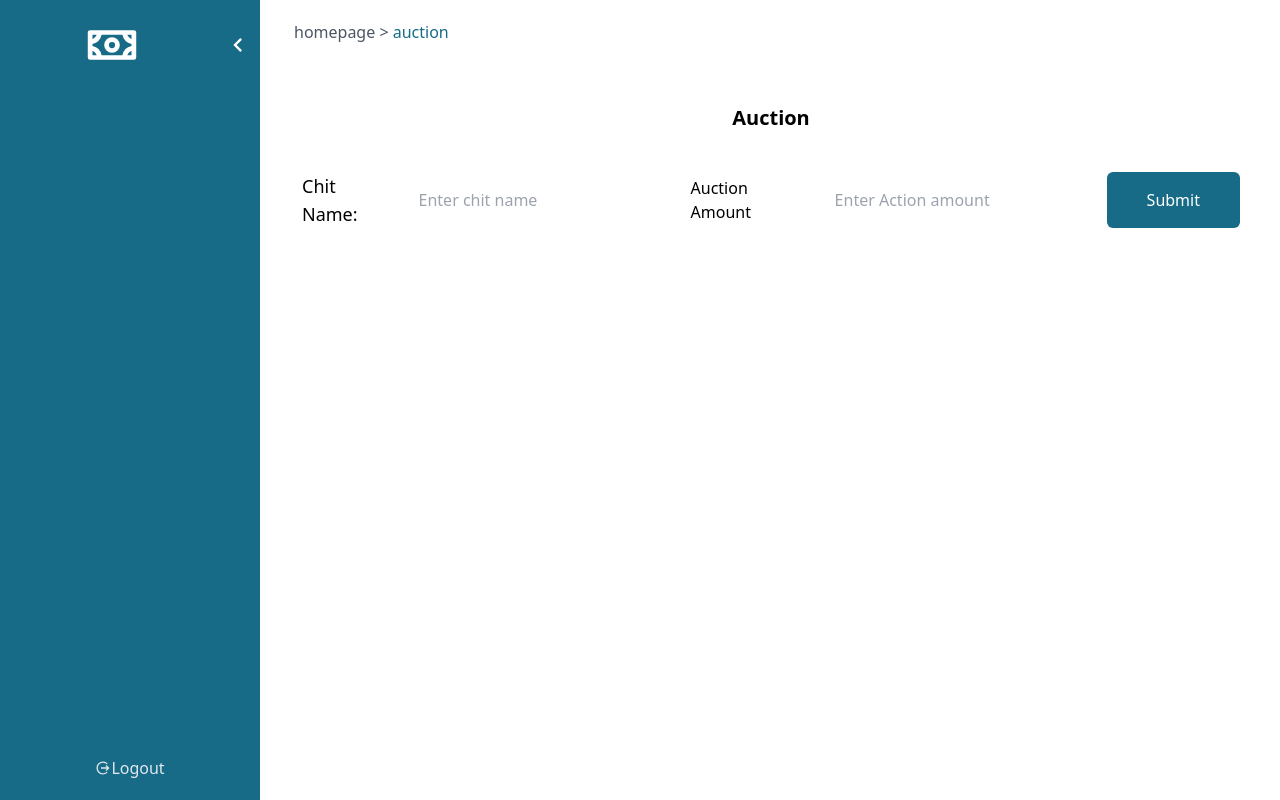
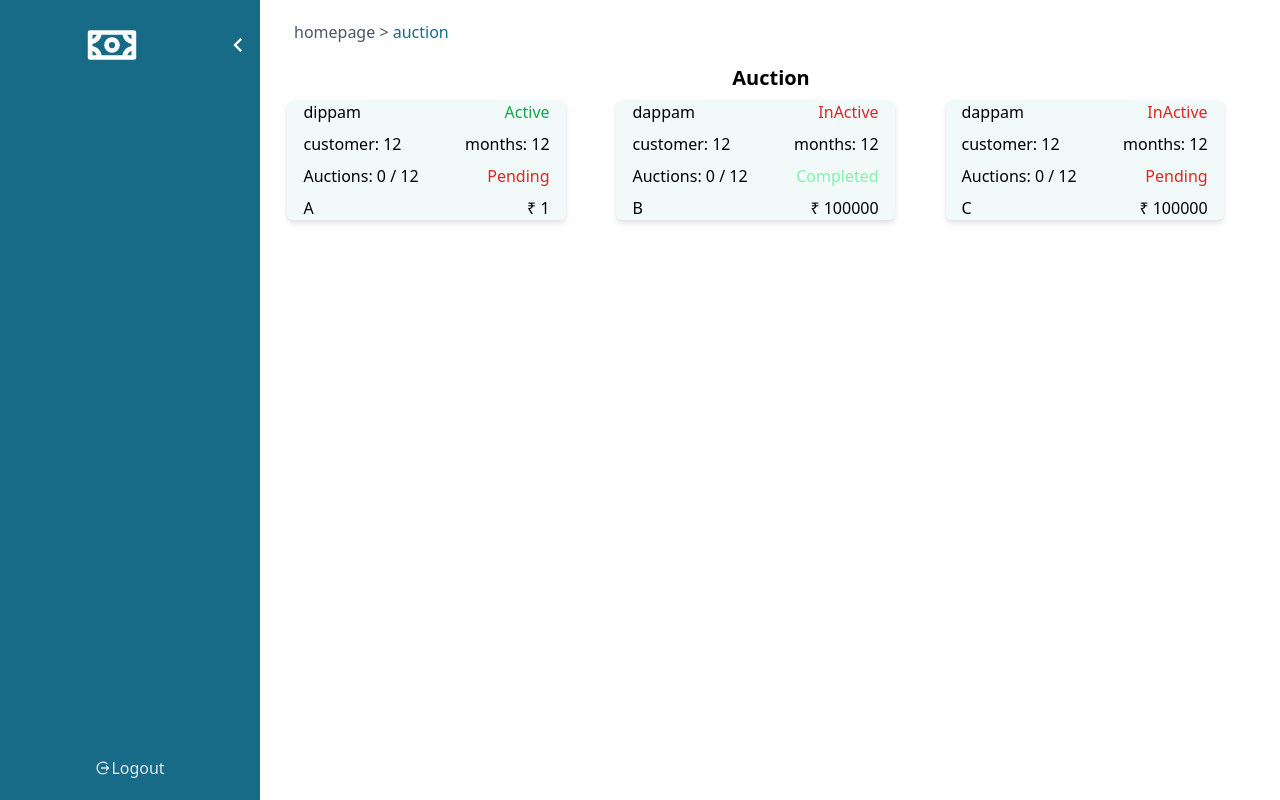
Before and after one commit to Muthamizhwgs/chit-frontend, a React (Vite) app: page /homepage/auction in a window 1280 px wide. Built offline with nearby package versions, Linux system fonts and the light colour scheme; the HTML template or start-up script is replaced by a standard one.

Commit message:
userauction

```diff
--- a/src/App.jsx
+++ b/src/App.jsx
@@ -15,6 +15,7 @@ import ChitMapDetails from './components/admin/chitmappingdetail'
 import Auctiondetails from './components/admin/auctiondetails'
 import Company from './components/admin/company'
 import ReportTable from './components/admin/reportTable'
+import AuctionDetails from './components/user/AuctionDetails'
 
 function App() {
 
@@ -44,6 +45,7 @@ function App() {
           {/* user */}
           <Route path='/homepage/chits' element={<Chits />} />
           <Route path='/homepage/auction' element={<Actions />} />
+          <Route path='/homepage/auction/UserauctionDetails' element={<AuctionDetails/>}/>
         </Route>
       </Routes>
     </>
--- a/src/components/admin/chitmaster.jsx
+++ b/src/components/admin/chitmaster.jsx
@@ -234,7 +234,6 @@ function ChitMaster() {
             </div>
             {forms.errors.chitName && forms.touched.chitName ? <div style={{ width: "100%", color: "red", paddingLeft: "15px" }}>{forms.errors.chitName}</div> : null}
 
-
             <div className='flex flex-col mb-4'>
               <label className='pl-4'> Chit Amount :</label>
               <input type="number" placeholder='Enter Chit Amount' className='h-10 pl-3 border drop-shadow-lg w-[93%] hover:focus-within:outline-none rounded-md ml-3' name='chitAmount' id="chitAmount" onBlur={forms.handleBlur} value={forms.values.chitAmount} onChange={forms.handleChange} />
--- /dev/null
+++ b/src/components/user/AuctionDetails.jsx
@@ -0,0 +1,89 @@
+import React from 'react'
+import CurrencyComponent from '../utils/currency';
+import DataTable from 'react-data-table-component';
+import DateFormat from '../date';
+
+const AuctionDetails = () => {
+    const chit = [
+        { chitName:"A"},
+    ]
+    const columns = [
+        {
+            name: (
+                <h1 className="text-lg text-gray-500">
+                    S.No
+                </h1>
+            ),
+            selector: (row, ind) => ind + 1,
+        },
+        {
+            name: (
+                <h1 className="text-lg text-gray-500">
+                    Chit Name
+                </h1>
+            ),
+            selector: (row) => row.chitName,
+            sortable: true,
+        },
+        {
+            name: (
+                <h1 className="text-lg text-gray-500">
+                    Chit Amount
+                </h1>
+            ),
+            selector: (row) => <CurrencyComponent amount={row.chitAmount} />,
+        },
+        {
+            name: (
+                <h1 className="text-lg text-gray-500">
+                    Group
+                </h1>
+            ),
+            selector: (row) => row.group,
+        },
+        {
+            name: (
+                <h1 className="text-lg text-gray-500">
+                    Group
+                </h1>
+            ),
+            selector: (row) => row.group,
+       }
+
+    ]
+    const customStyles = {
+        rows: {
+            style: {
+                minHeight: "48px",
+                minWidth: "800px",
+            },
+        },
+        headCells: {
+            style: {
+                paddingLeft: "8px",
+                paddingRight: "8px",
+                backgroundColor: "#F3F4F6",
+                color: "#6c737f",
+                fontWeight: "bold",
+            },
+        },
+        cells: {
+            style: {
+                paddingLeft: "8px",
+                paddingRight: "8px",
+                fontSize: "16px",
+                color: "#364353",
+            },
+        },
+    };
+    return (
+        <>
+            <div>
+                <h1 className='text-center font-bold text-xl p-5'>Chits Details</h1>
+                <DataTable columns={columns} customStyles={customStyles} fixedHeader pagination />
+            </div>
+        </>
+    )
+}
+
+export default AuctionDetails
--- a/src/components/user/auction.jsx
+++ b/src/components/user/auction.jsx
@@ -1,99 +1,104 @@
-import React from 'react'
+import React, { useEffect } from 'react'
 import DataTable from 'react-data-table-component';
+import { Link } from 'react-router-dom';
 
 const Actions = () => {
- const customStyles ={
-  headCells:{
-    style:{
-      backgroundColor:"#176b87",
-      color:"#D7E4C0",
-      fontWeight:"semibold",
-      fontSize:"15px",
-      //borderRadius:"3px"
-    },
-  },
-  rows:{
-    style:{
-      color:"#176b87",
-      fontWeight:"bold",
-      fontSize:"15px"
+  const [mychit, setMychit] = React.useState([]);
+  // let navigate = useNavigate()
+  const chits = [{
+    _id: 'id1',
+    active: true,
+    chitAmount: 1,
+    chitName: 'dippam',
+    createdAt: '12-12-12',
+    describeDate: "4",
+    group: 'A',
+    months: 12,
+    noOfPeople: 12,
+    updatedAt: '11-11-11',
+    status: 'Pending'
+  }, {
+    _id: 'id2',
+    active: false,
+    chitAmount: 100000,
+    chitName: 'dappam',
+    createdAt: '12-12-12',
+    describeDate: "4",
+    group: 'B',
+    months: 12,
+    noOfPeople: 12,
+    updatedAt: '11-11-11',
+    status: 'Completed'
+  }, {
+    _id: 'id2',
+    active: false,
+    chitAmount: 100000,
+    chitName: 'dappam',
+    createdAt: '12-12-12',
+    describeDate: "4",
+    group: 'C',
+    months: 12,
+    noOfPeople: 12,
+    updatedAt: '11-11-11',
+    status: 'Pending'
+  }];
 
+  const handleChange = () => {
+
+  }
+
+  const getMyChitss = async () => {
+    try {
+      let val = await getMyChits()
+      setMychit(val.data)
+    } catch (error) {
+      if (error.response.status == 401) {
+        navigate('/')
+      }
     }
   }
- }
-  const columns = [
-    {
-      name: "ChitName",
-      selector: (row) => row.ChitName,
-    },
-    {
-      name: "Customers",
-      selector: (row) => row.Customers,
-    },
-    {
-      name: "Months",
-      selector: (row) => row.Months,
-    },
-    {
-      name: "Amount",
-      selector: (row) => row.Amount,
-    },
-    {
-      name: "Auction",
-      selector: (row) => row.Auction,
-    }
-  ];
-  const data = [
-    {
-      ChitName: "dippam",
-      Customers: "12",
-      Months: "12",
-      Amount:"1",
-      Auction:"Active"
-    },
-    {
-      ChitName: "dippam",
-      Customers: "12",
-      Months: "12",
-      Amount:"1",
-      Auction:"Active"
-    },
-    {
-      ChitName: "dippam",
-      Customers: "12",
-      Months: "12",
-      Amount:"1",
-      Auction:"Active"
-    }
-  ];
+
+  useEffect(() => {
+    getMyChitss()
+  }, [])
 
 
   return (
     <>
       <div>
-        <h1 className='text-center text-xl pt-10 font-semibold'>Auction</h1>
-        <div className='p-10 flex gap-10'>
-          <div className='flex gap-5 justify-center items-center'>
-            <h1 className='text-lg'>Chit Name:</h1>
-            <input type='text' placeholder='Enter chit name' className='p-2 w-60' />
-          </div>
-          <div className='flex gap-5 justify-center items-center'>
-            <h1 >Auction Amount</h1>
-            {/* <Autocomplete>
-              <Option
-            </Autocomplete> */}
-            <input type='number' placeholder='Enter Action amount' className='p-2 w-60' />
-          </div>
-          <button className='bg-[#176B87] px-10 rounded-md text-white'>Submit</button>
-        </div>
+        <h1 className='text-center text-xl font-bold'>Auction</h1>
       </div>
-      {/* <div>
-      <DataTable
-                  columns={columns}
-                  data={data}
-                  customStyles={customStyles}
-                />
-                </div> */}
+      <div className='w-[95%] m-auto grid grid-cols-1 md:grid-cols-2 lg:grid-cols-3 gap-5'>
+        {
+          // eslint-disable-next-line no-unused-vars
+          chits.map((data, ind) => (
+            // eslint-disable-next-line react/jsx-no-comment-textnodes, react/jsx-key
+            <Link to={'/homepage/auction/UserauctionDetails?id=' + data._id}>
+              <div className='h-fit w-[90%] rounded-md bg-[#f1faf9] drop-shadow-md cursor-pointer'>
+                <div className='flex justify-between px-4 mt-2 flex-nowrap'>
+                  <h3>{data.chitName}</h3>
+                  <div className=''>{data.active ? <p className='text-green-600'>Active</p> : <p className='text-red-600'>InActive</p>}</div>
+                </div>
+                <div className='flex px-4 justify-between mt-2'>
+                  <h4>customer: {data.noOfPeople}</h4>
+                  <h4>months: {data.months}</h4>
+                </div>
+                <div className='flex px-4 justify-between mt-2'>
+                  <h4>Auctions: 0 / {data.months}</h4>
+                  <h4 className={data.status == 'Pending' ? 'text-red-600' : 'text-green-300'}>{data.status}</h4>
+                </div>
+                <div className='flex px-4 justify-between mt-2'>
+                  <h4>{data.group}</h4>
+                  <h4>₹ {data.chitAmount}</h4>
+                </div>
+
+              </div>
+            </Link>
+          ))
+        }
+
+
+      </div>
     </>
   )
 }
```
